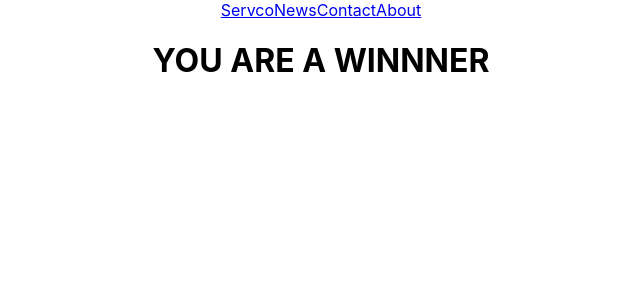
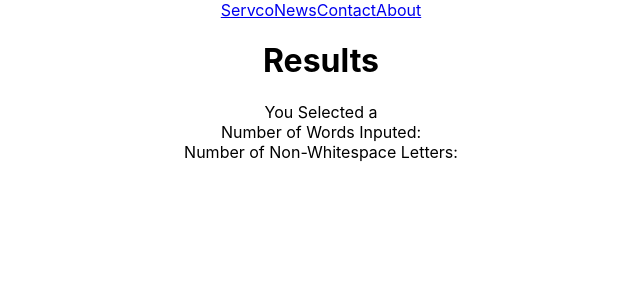
Before and after one commit to RonsonShiigi/servcoChallenge, a React (Create React App) app in the folder servco/: page /result in a window 1280 px wide. Shown: the top 300 px of the page, without its empty margins (319-959 px from the left). Built offline with nearby package versions, Linux system fonts and the light colour scheme.

Commit message:
mvp...time to style

```diff
--- a/servco/src/components/form/form.js
+++ b/servco/src/components/form/form.js
@@ -1,5 +1,7 @@
 import React from "react";
 import { Component } from "react";
+
+import Result from "../result/result";
 
 class Form extends Component {
   constructor(props) {
@@ -11,7 +13,8 @@ class Form extends Component {
       wordCounter: 0,
       imageUrl: "",
       letterCount: 0,
-      twoWords: false
+      twoWords: false,
+      isHidden: true
     };
   }
 
@@ -68,6 +71,7 @@ class Form extends Component {
       alert("Please Enter Model and Color");
     } else {
       console.log("submitted state", this.state);
+      this.setState({ isHidden: false });
     }
   };
 
@@ -106,21 +110,17 @@ class Form extends Component {
 
           <button id="submit">Submit</button>
         </form>
+
+        {!this.state.isHidden && (
+          <Result
+            selected={this.state.selected}
+            wordCount={this.state.wordCounter}
+            letterCount={this.state.letterCount}
+          />
+        )}
       </div>
     );
   }
 }
 
 export default Form;
-
-// function validate(input) {
-//     let checkMe = input.value;
-//     let split = input.split(" ").filter(function (v) {
-//         return v !== "";
-//     });
-//     if (split.legnth > 1) {
-//         this.setState({ twoWords: true });
-//     } else {
-//         this.setState({ twoWords: false });
-//     }
-// }
--- a/servco/src/components/result/result.js
+++ b/servco/src/components/result/result.js
@@ -12,7 +12,15 @@ class Result extends Component {
   render() {
     return (
       <div id="resultCont">
-        <h1>YOU ARE A WINNNER</h1>
+        <h1>Results</h1>
+        <div id="make">You Selected a {this.props.selected}</div>
+        <div className="count">
+          Number of Words Inputed: {this.props.wordCount}
+        </div>
+        <div className="count">
+          Number of Non-Whitespace Letters: {this.props.letterCount}
+        </div>
+        <div id="model" />
       </div>
     );
   }
```
